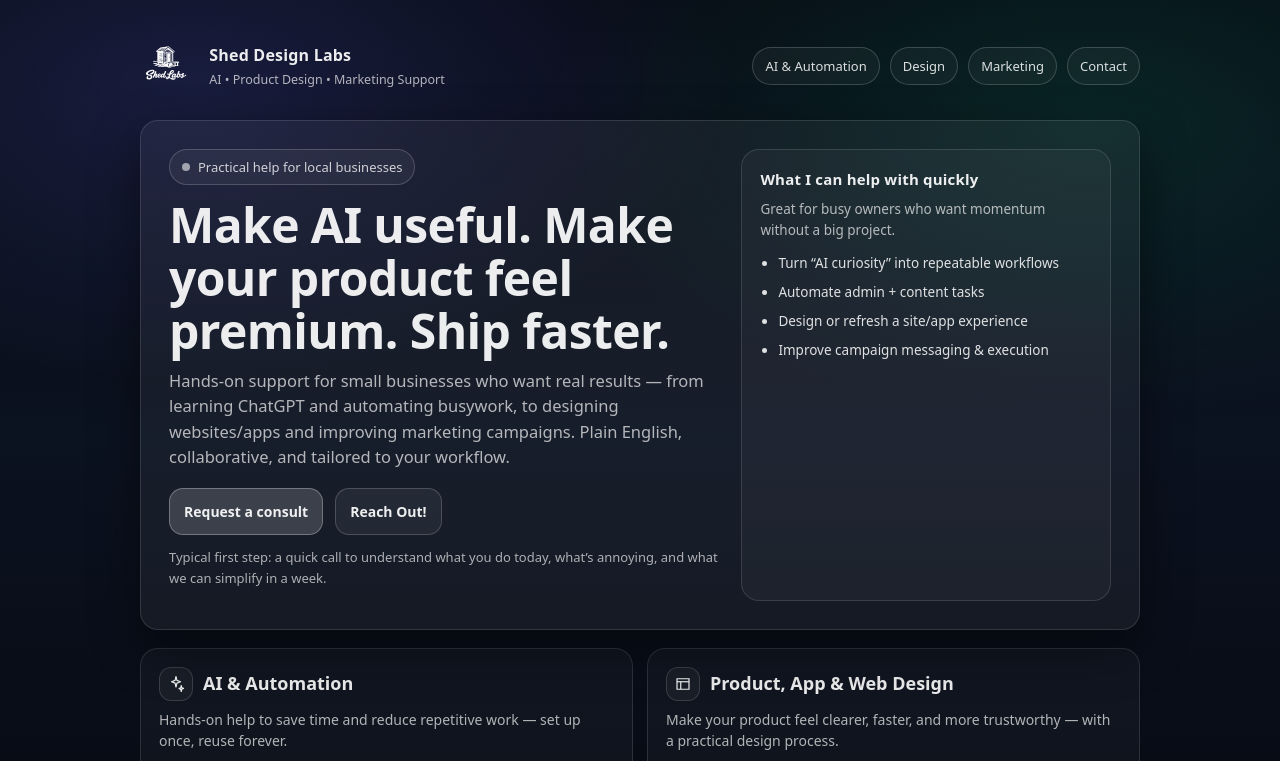
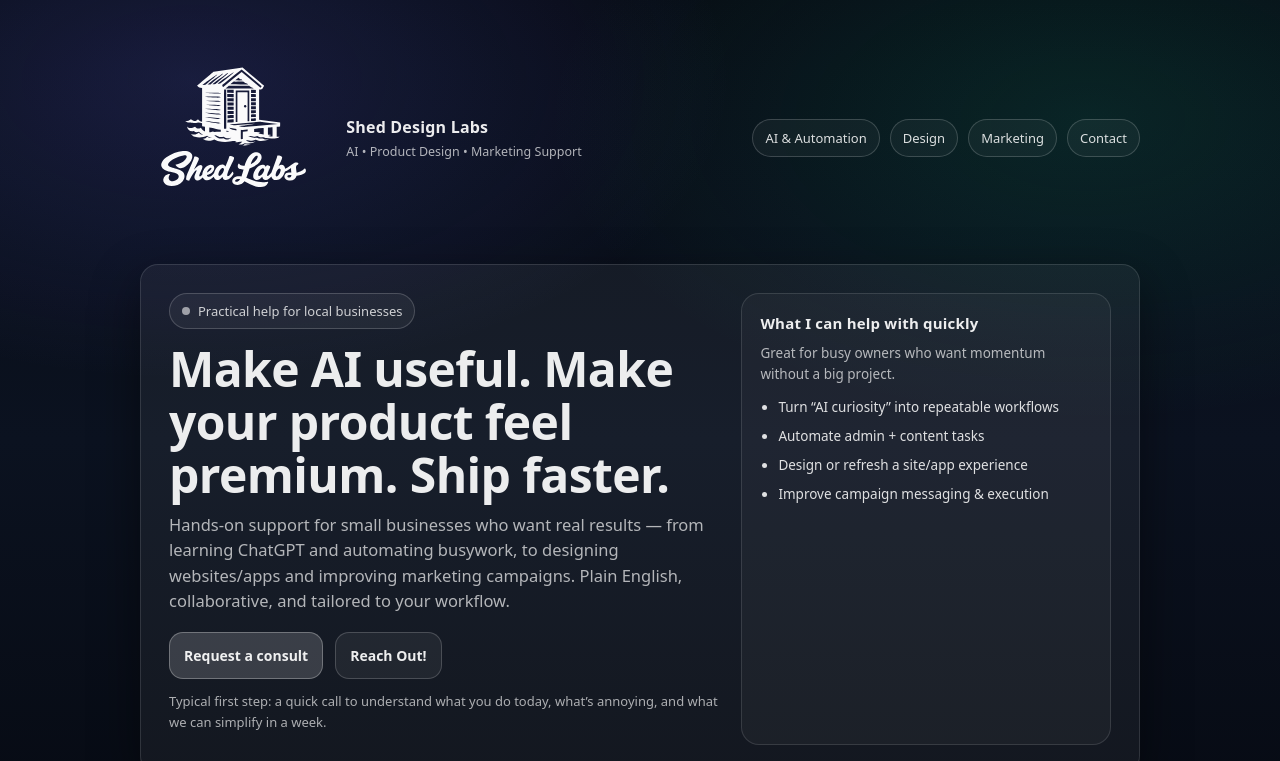
Before and after one commit to fencehopping/ShedLabs, a plain HTML site: page index.html in a window 1280 px wide. Shown: the top 761 px of the page. Drawn offline with Linux system fonts and the light colour scheme.

Commit message:
Update index.html

```diff
--- a/index.html
+++ b/index.html
@@ -54,7 +54,7 @@
       min-width: 240px;
     }
     .logo{
-      height: 56px;    /* bigger logo */
+      height: 200px;    /* bigger logo */
       width: auto;
       padding: 0;      /* no box */
       border: none;
```
